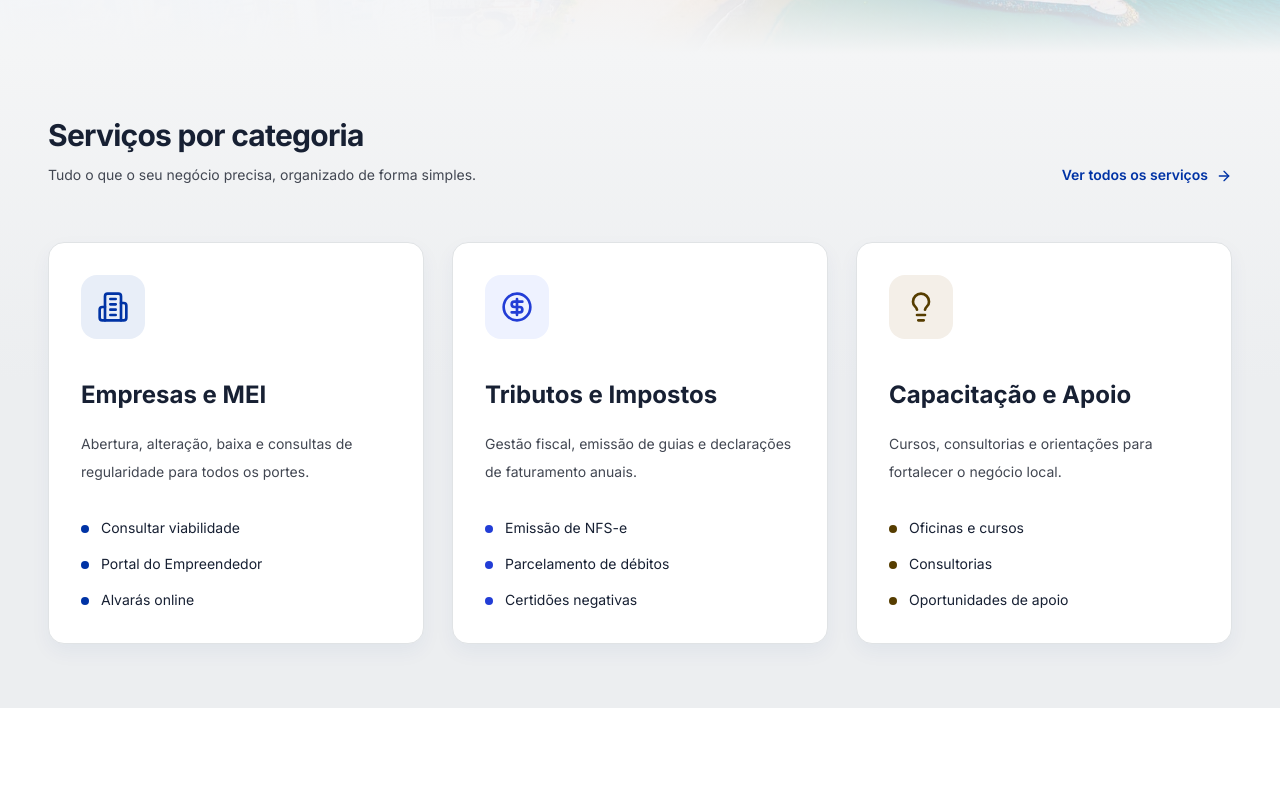
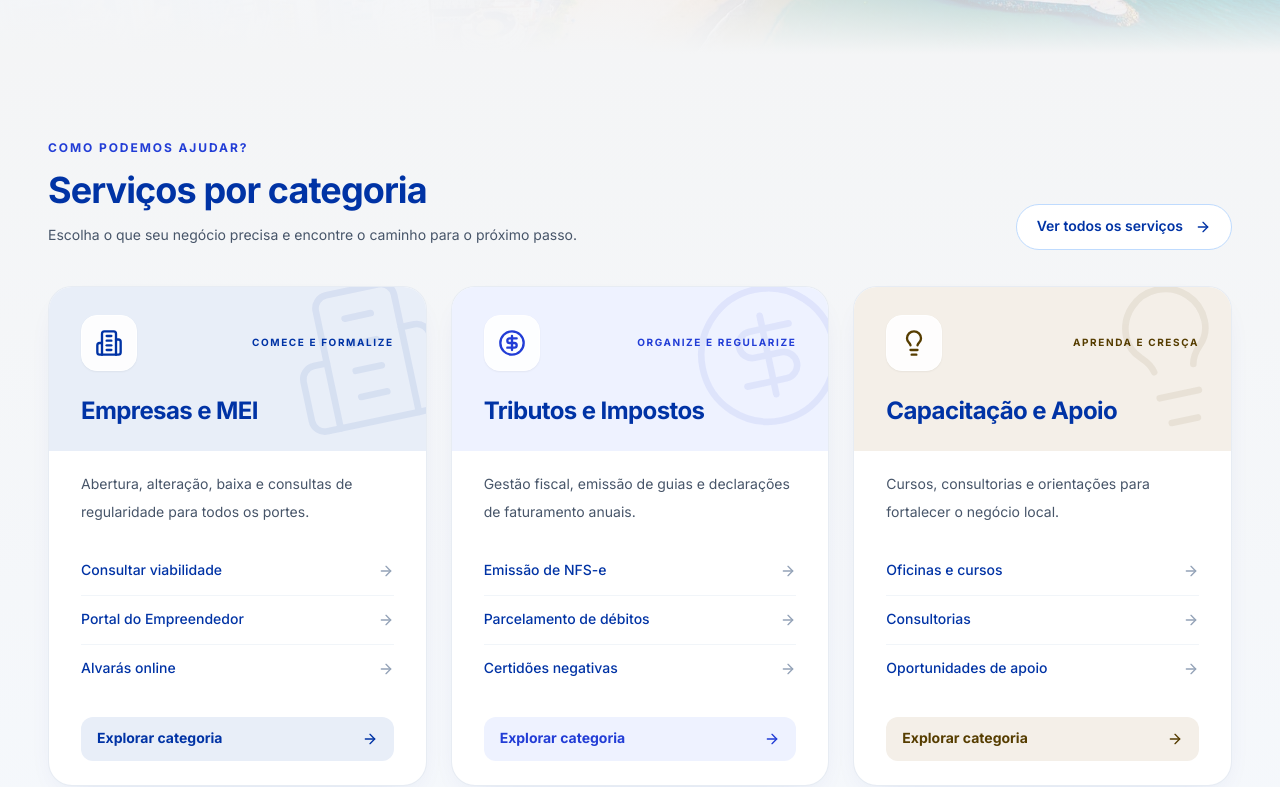
Before and after one commit to meioUx/empreendabc, a React (Vite) app: page / in a window 1280 px wide. Shown: the part 693-1480 px from the top of the page. Built offline with nearby package versions, Linux system fonts and the light colour scheme; no server answers.

Commit message:
Renova visual das categorias de servicos e adiciona links diretos

```diff
--- a/src/pages/Home.tsx
+++ b/src/pages/Home.tsx
@@ -10,7 +10,7 @@ const serviceCards = [
     href: '/mei',
     bg: 'bg-[#e8eef8]',
     color: 'text-navy',
-    items: ['Consultar viabilidade', 'Portal do Empreendedor', 'Alvarás online'],
+    items: [{ title: 'Consultar viabilidade', href: '/viabilidade-licencas-alvaras' }, { title: 'Portal do Empreendedor', href: '/mei' }, { title: 'Alvarás online', href: '/viabilidade-licencas-alvaras' }],
   },
   {
     title: 'Tributos e Impostos',
@@ -19,7 +19,7 @@ const serviceCards = [
     href: '/regularidade-certidoes',
     bg: 'bg-[#eef2ff]',
     color: 'text-ocean',
-    items: ['Emissão de NFS-e', 'Parcelamento de débitos', 'Certidões negativas'],
+    items: [{ title: 'Emissão de NFS-e', href: '/nota-fiscal' }, { title: 'Parcelamento de débitos', href: '/regularidade-certidoes' }, { title: 'Certidões negativas', href: '/regularidade-certidoes' }],
   },
   {
     title: 'Capacitação e Apoio',
@@ -28,7 +28,7 @@ const serviceCards = [
     href: '/cursos-consultorias',
     bg: 'bg-[#f4efe8]',
     color: 'text-[#563d00]',
-    items: ['Oficinas e cursos', 'Consultorias', 'Oportunidades de apoio'],
+    items: [{ title: 'Oficinas e cursos', href: '/cursos-consultorias' }, { title: 'Consultorias', href: '/cursos-consultorias' }, { title: 'Oportunidades de apoio', href: '/atendimento' }],
   },
 ];
 
@@ -80,41 +80,47 @@ export function Home() {
         </div>
       </section>
 
-      <section className="bg-gradient-to-b from-[#f4f5f6] via-[#eceef0] to-[#eceef0] py-12 lg:py-16">
+      <section aria-labelledby="categories-title" className="bg-gradient-to-b from-[#f4f5f6] to-[#f5f8fc] py-14 lg:py-20">
         <div className="mx-auto w-full max-w-[1440px] px-6 lg:px-12">
-          <div className="flex items-end justify-between gap-6">
+          <div className="flex flex-col justify-between gap-5 sm:flex-row sm:items-end">
             <div>
-              <h2 className="text-3xl font-bold tracking-tight text-ink">Serviços por categoria</h2>
-              <p className="mt-3 text-sm text-[#424752]">Tudo o que o seu negócio precisa, organizado de forma simples.</p>
+              <span className="text-xs font-bold uppercase tracking-[.16em] text-ocean">Como podemos ajudar?</span>
+              <h2 id="categories-title" className="mt-3 text-3xl font-bold tracking-tight text-navy sm:text-4xl">Serviços por categoria</h2>
+              <p className="mt-3 max-w-xl text-sm leading-7 text-slate-600">Escolha o que seu negócio precisa e encontre o caminho para o próximo passo.</p>
             </div>
-            <Link to="/servicos" className="hidden items-center gap-2 text-sm font-semibold text-navy hover:underline sm:inline-flex">
+            <Link to="/servicos" className="inline-flex shrink-0 items-center gap-3 self-start rounded-full border border-blue-200 bg-white px-5 py-3 text-sm font-semibold text-navy transition hover:border-ocean hover:bg-blue-50 sm:self-auto">
               Ver todos os serviços <ArrowRight aria-hidden="true" className="h-4 w-4" />
             </Link>
           </div>
-
-          <div className="mt-14 grid gap-7 md:grid-cols-3">
-            {serviceCards.map((card) => {
+          <div className="mt-9 grid gap-6 lg:grid-cols-3">
+            {serviceCards.map((card, index) => {
               const Icon = card.icon;
               return (
-                <Link
-                  key={card.title}
-                  to={card.href}
-                  className="group min-h-[370px] rounded-2xl border border-[#e0e3e5] bg-white p-6 lg:p-8 shadow-[0_8px_20px_rgba(0,63,135,0.05)] transition hover:-translate-y-1 hover:shadow-[0_14px_28px_rgba(0,63,135,0.12)]"
-                >
-                  <span className={`flex h-16 w-16 items-center justify-center rounded-2xl ${card.bg} ${card.color}`}>
-                    <Icon aria-hidden="true" className="h-8 w-8" />
-                  </span>
-                  <h3 className="mt-10 text-2xl font-bold text-ink">{card.title}</h3>
-                  <p className="mt-5 text-sm leading-7 text-[#424752]">{card.description}</p>
-                  <ul className="mt-8 space-y-4 text-sm text-ink">
-                    {card.items.map((item) => (
-                      <li key={item} className="flex items-center gap-3">
-                        <span aria-hidden="true" className={`h-2 w-2 rounded-full ${card.color === 'text-navy' ? 'bg-navy' : card.color === 'text-ocean' ? 'bg-ocean' : 'bg-[#563d00]'}`} />
-                        {item}
-                      </li>
-                    ))}
-                  </ul>
-                </Link>
+                <article key={card.title} className="category-card group relative flex flex-col overflow-hidden rounded-3xl border border-slate-200/80 bg-white shadow-[0_12px_35px_-20px_rgba(0,51,165,.2)]">
+                  <div className={`relative overflow-hidden px-6 pb-6 pt-7 sm:px-8 ${card.bg}`}>
+                    <Icon aria-hidden="true" strokeWidth={1} className={`pointer-events-none absolute -right-5 -top-3 h-40 w-40 -rotate-12 opacity-[.07] ${card.color}`} />
+                    <div className="relative flex items-center justify-between">
+                      <span className={`flex h-14 w-14 items-center justify-center rounded-2xl border border-white bg-white/90 shadow-sm ${card.color}`}><Icon aria-hidden="true" className="h-7 w-7" /></span>
+                      <span className={`text-[10px] font-bold uppercase tracking-[.16em] ${card.color}`}>{['Comece e formalize', 'Organize e regularize', 'Aprenda e cresça'][index]}</span>
+                    </div>
+                    <h3 className="relative mt-6 text-2xl font-bold tracking-tight text-navy"><Link to={card.href} className="rounded focus-visible:outline-offset-4 hover:underline">{card.title}</Link></h3>
+                  </div>
+                  <div className="flex flex-1 flex-col px-6 pb-6 pt-5 sm:px-8">
+                    <p className="min-h-[56px] text-sm leading-7 text-slate-600">{card.description}</p>
+                    <ul className="mb-6 mt-5 divide-y divide-slate-100">
+                      {card.items.map((item) => (
+                        <li key={item.title}>
+                          <Link to={item.href} className="group/service flex min-h-12 items-center justify-between gap-3 rounded-lg py-3 text-sm font-medium text-navy transition hover:bg-blue-50 hover:px-3 focus-visible:outline-offset-2">
+                            {item.title}<ArrowRight aria-hidden="true" className="h-4 w-4 shrink-0 text-slate-400 transition group-hover/service:text-ocean motion-safe:group-hover/service:translate-x-1" />
+                          </Link>
+                        </li>
+                      ))}
+                    </ul>
+                    <Link to={card.href} aria-label={`Explorar ${card.title}`} className={`mt-auto flex items-center justify-between gap-3 rounded-xl px-4 py-3 text-sm font-bold transition hover:brightness-95 ${card.bg} ${card.color}`}>
+                      Explorar categoria <ArrowRight aria-hidden="true" className="h-4 w-4" />
+                    </Link>
+                  </div>
+                </article>
               );
             })}
           </div>
--- a/src/styles.css
+++ b/src/styles.css
@@ -112,3 +112,12 @@ footer { border-top: 4px solid #e2e6f0; }
     animation: sebrae-badge-enter 450ms ease-out both;
   }
 }
+
+@media (prefers-reduced-motion: no-preference) {
+  .category-card { transition: transform 220ms ease, box-shadow 220ms ease, border-color 220ms ease; }
+  .category-card:hover, .category-card:focus-within {
+    transform: translateY(-4px);
+    border-color: #b6d0ef;
+    box-shadow: 0 20px 40px -24px rgba(0, 51, 165, .3);
+  }
+}
```
